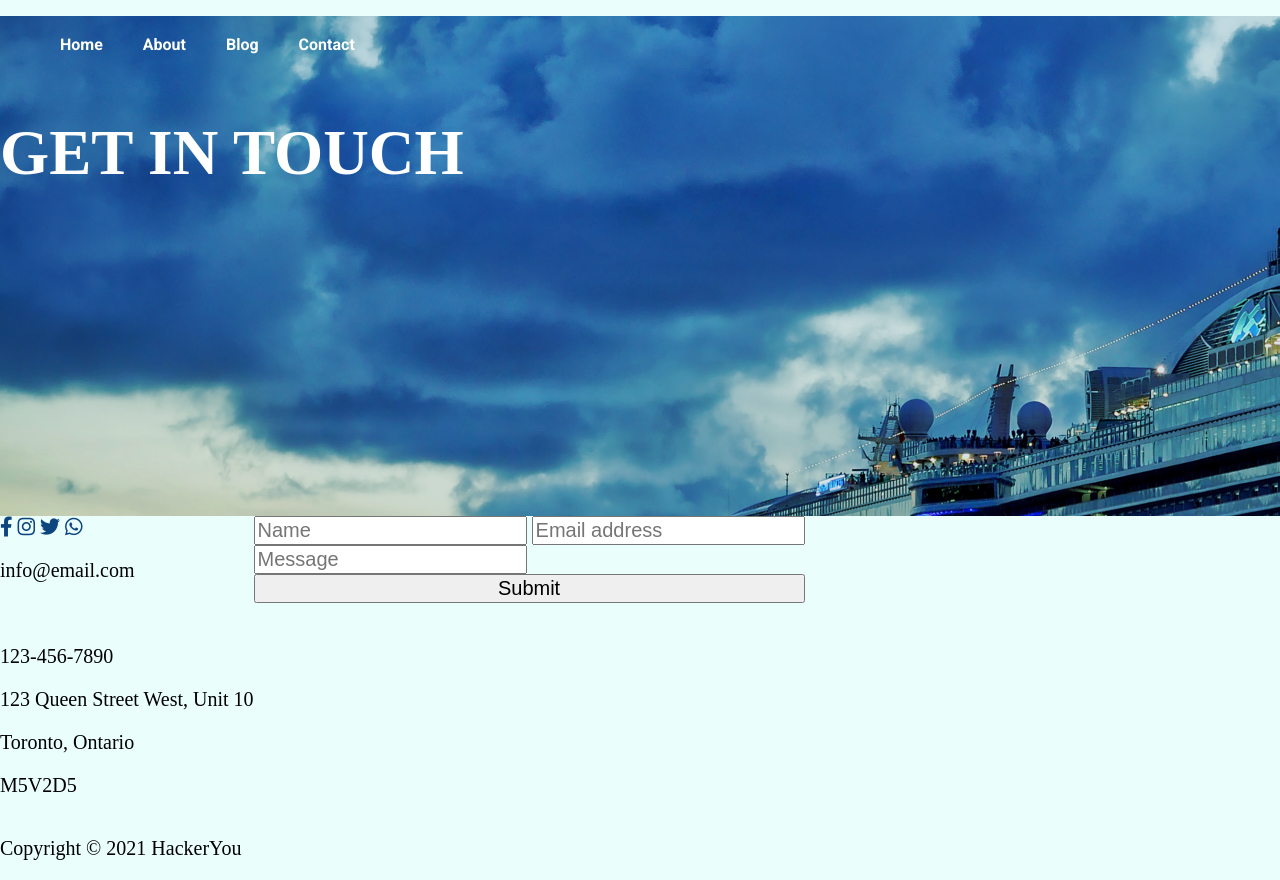
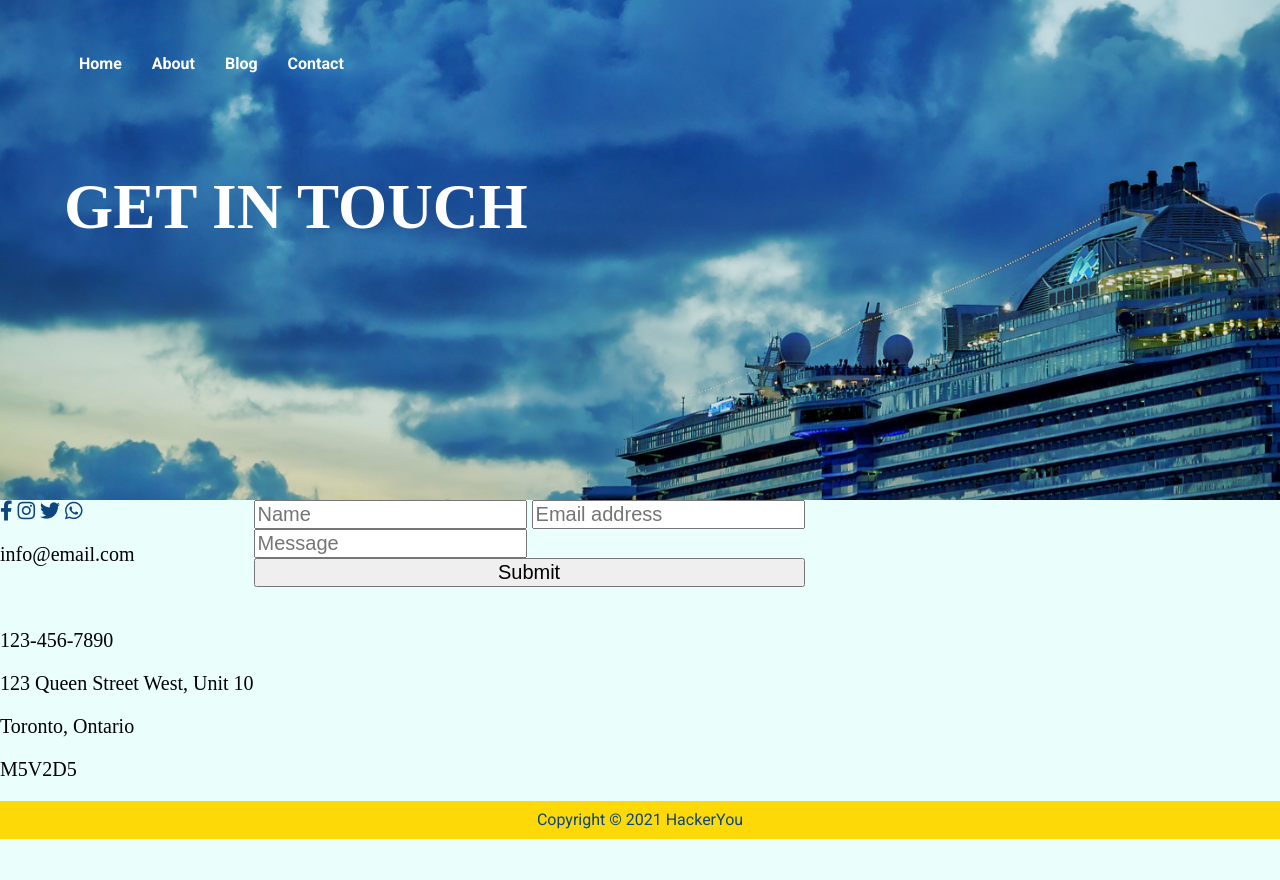
Before and after one commit to jakejonggubaek/assignment2, a plain HTML site: page contact.html in a window 1280 px wide. After the commit the page ends 839 px from the top, so only its background shows below. Drawn offline with Linux system fonts and the light colour scheme; a web font is replaced by a local one.

Commit message:
third commit - 2020/02/05

```diff
--- a/styles/sass/_contact.scss
+++ b/styles/sass/_contact.scss
@@ -4,10 +4,17 @@ body {
 }
 
 header {
-  background: url(../../assets/contact-header.jpg);
+  background: url(../assets/contact-header.jpg);
+  background-size: cover;
   width: 100%;
   height: 500px;
   color: #FFFFFF;
+}
+
+.wrapper {
+    max-width: 1200px;
+    width: 90%;
+    margin: 0 auto;
 }
 
 header h1 {
@@ -21,14 +28,22 @@ header h1 {
   font-family: 'Roboto', sans-serif;
   font-size: 1rem;
   font-weight: bold;
+  margin: 0;
+  padding: 50px 0;
 }
 
 .nav-container li {
-  padding: 20px;
+  margin: 5px;
 }
 .nav-container a {
+  padding: 10px 0 5px 0;
+  margin: 10px;
   text-decoration: none;
   color: #FFFFFF;
+}
+
+.nav-container a:hover {
+  border-bottom: 2px solid #FDD908;
 }
 
 .flex-container {
@@ -44,3 +59,16 @@ header h1 {
 aside i {
   color: #0D457F;
 }
+
+footer {
+  font-family: 'Roboto', sans-serif;
+  font-size: 1rem;
+  text-align: center;
+  background-color: #FDD908;
+  color: #0D457F;
+  padding: 10px;
+}
+
+footer p {
+  margin: 0;
+}
```
Also changed, not shown: styles/style.css.
